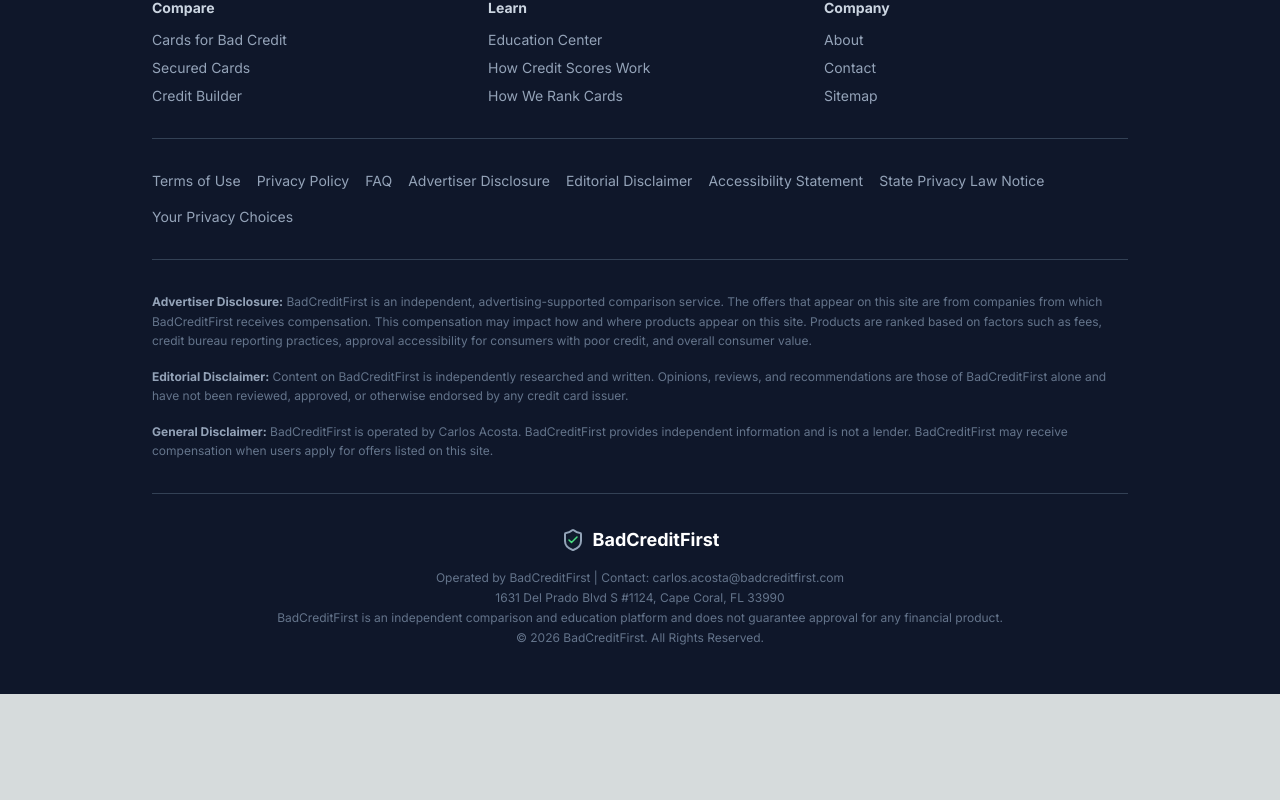
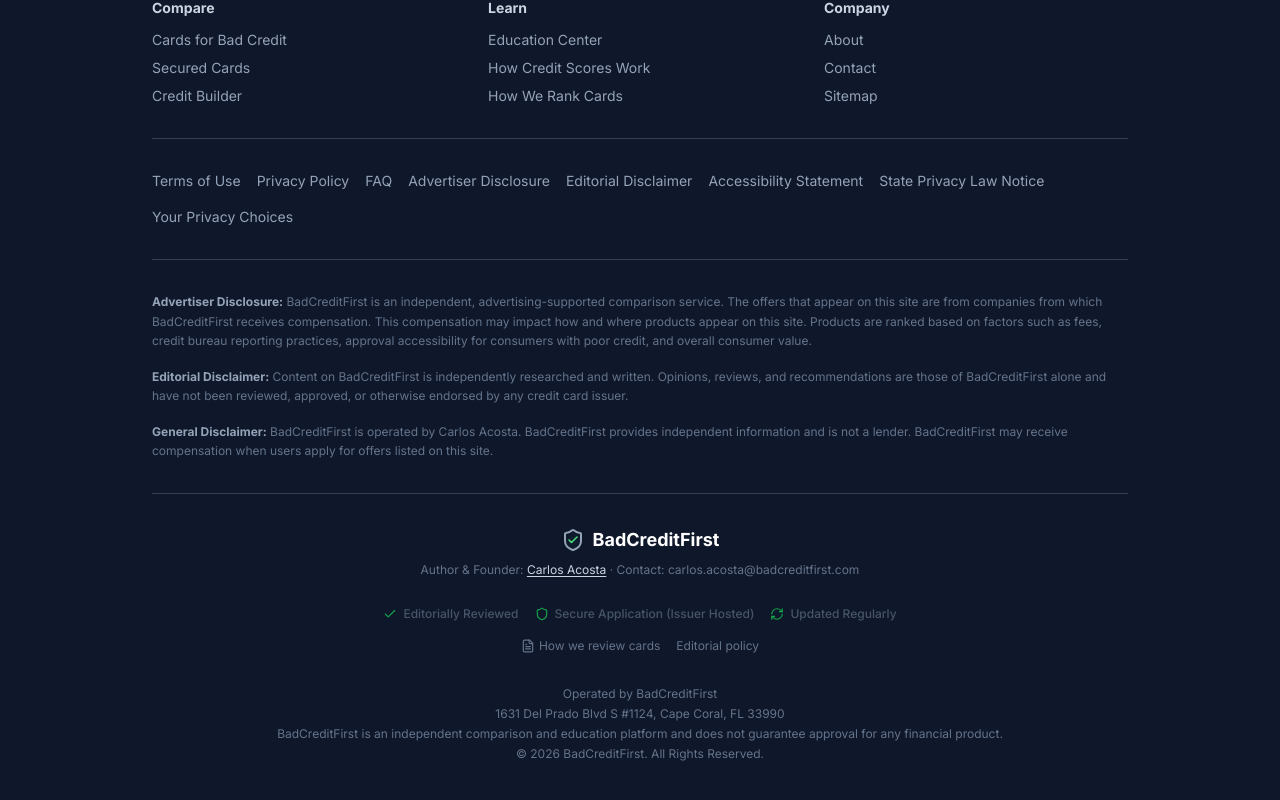
Before and after one commit to Holagpt-ai/badcreditfirst-v3, a Next.js app: page /faq in a window 1280 px wide. Shown: the part 2825-3625 px from the top of the page. Before the commit the page ends 3519 px from the top, so only its background shows below. Built offline with nearby package versions, Linux system fonts and the light colour scheme.

Commit message:
ux: add conversion trust signals and methodology reinforcement

```diff
--- a/app/layout.tsx
+++ b/app/layout.tsx
@@ -4,6 +4,7 @@
 import Link from "next/link";
 import { Shield, Check } from "lucide-react";
 import { getOrganizationSchema, getWebSiteSchema, AUTHOR_SCHEMA } from "@/lib/schema";
+import TrustSignals from "@/components/TrustSignals";
 import "./globals.css";
 
 const inter = Inter({ subsets: ["latin"] });
@@ -138,16 +139,24 @@
                 <strong className="text-slate-400">General Disclaimer:</strong> BadCreditFirst is operated by Carlos Acosta. BadCreditFirst provides independent information and is not a lender. BadCreditFirst may receive compensation when users apply for offers listed on this site.
               </p>
             </div>
-            {/* ROW 4: Brand Anchor */}
+            {/* ROW 4: Brand Anchor + Author + Trust Signals */}
             <div className="border-t border-slate-700 pt-8 text-center">
-              <Link href="/" className="inline-flex items-center gap-2 text-white font-bold text-lg mb-4 hover:opacity-90 transition-opacity">
+              <Link href="/" className="inline-flex items-center gap-2 text-white font-bold text-lg mb-2 hover:opacity-90 transition-opacity">
                 <span className="relative inline-block w-6 h-6 shrink-0" aria-hidden="true">
                   <Shield className="w-6 h-6 text-slate-400" />
                   <Check className="w-3 h-3 text-green-400 absolute inset-0 m-auto" style={{ filter: "drop-shadow(0 0 4px rgba(52,211,153,0.35))" }} strokeWidth={3} />
                 </span>
                 BadCreditFirst
               </Link>
-              <p className="text-xs text-slate-500 mb-1">Operated by BadCreditFirst | Contact: carlos.acosta@badcreditfirst.com</p>
+              <p className="text-xs text-slate-500 mb-3">
+                Author & Founder: <Link href="/author/carlos-acosta" className="text-slate-300 hover:text-white transition-colors underline underline-offset-2">Carlos Acosta</Link>
+                {' · '}
+                Contact: carlos.acosta@badcreditfirst.com
+              </p>
+              <div className="mb-4">
+                <TrustSignals variant="compact" />
+              </div>
+              <p className="text-xs text-slate-500 mb-1">Operated by BadCreditFirst</p>
               <p className="text-xs text-slate-500 mb-1">1631 Del Prado Blvd S #1124, Cape Coral, FL 33990</p>
               <p className="text-xs text-slate-500 mb-1">BadCreditFirst is an independent comparison and education platform and does not guarantee approval for any financial product.</p>
               <p className="text-xs text-slate-500">© 2026 BadCreditFirst. All Rights Reserved.</p>
--- /dev/null
+++ b/components/TrustSignals.tsx
@@ -0,0 +1,70 @@
+import Link from 'next/link';
+import { Check, Shield, RefreshCw, FileText, User } from 'lucide-react';
+
+/**
+ * Conversion Trust Layering
+ * Trust badges (non-spammy) + methodology links + author/editorial graph surfaced visually.
+ */
+
+const BADGES = [
+  { icon: Check, label: 'Editorially Reviewed' },
+  { icon: Shield, label: 'Secure Application (Issuer Hosted)' },
+  { icon: RefreshCw, label: 'Updated Regularly' },
+] as const;
+
+interface TrustSignalsProps {
+  /** Compact: badges + links inline. Full: adds author block. */
+  variant?: 'compact' | 'full';
+}
+
+export default function TrustSignals({ variant = 'compact' }: TrustSignalsProps) {
+  return (
+    <section
+      className="flex flex-col gap-4 py-4"
+      aria-label="Trust signals"
+    >
+      {/* Trust badges — minimal, non-spammy */}
+      <div className="flex flex-wrap justify-center gap-4 text-slate-600">
+        {BADGES.map(({ icon: Icon, label }) => (
+          <div
+            key={label}
+            className="flex items-center gap-1.5 text-xs font-medium"
+          >
+            <Icon className="w-3.5 h-3.5 text-green-600 shrink-0" aria-hidden="true" />
+            <span>{label}</span>
+          </div>
+        ))}
+      </div>
+
+      {/* Methodology links near CTA */}
+      <div className="flex flex-wrap justify-center gap-x-4 gap-y-1 text-xs">
+        <Link
+          href="/how-we-rank-cards"
+          className="text-slate-500 hover:text-blue-600 hover:underline inline-flex items-center gap-1"
+        >
+          <FileText className="w-3.5 h-3.5" aria-hidden="true" />
+          How we review cards
+        </Link>
+        <Link
+          href="/editorial-disclaimer"
+          className="text-slate-500 hover:text-blue-600 hover:underline"
+        >
+          Editorial policy
+        </Link>
+      </div>
+
+      {/* Author + editorial graph surfaced visually */}
+      {variant === 'full' && (
+        <div className="flex justify-center">
+          <Link
+            href="/author/carlos-acosta"
+            className="inline-flex items-center gap-2 text-xs text-slate-500 hover:text-blue-600 hover:underline"
+          >
+            <User className="w-3.5 h-3.5" aria-hidden="true" />
+            <span>Reviewed by Carlos Acosta</span>
+          </Link>
+        </div>
+      )}
+    </section>
+  );
+}
```
